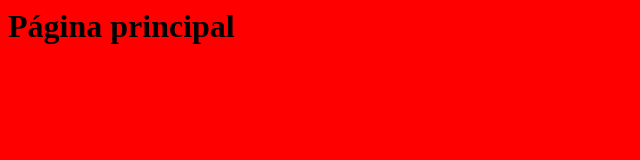
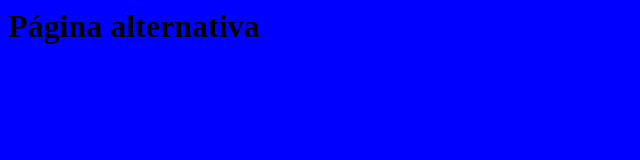
Before and after one commit to DavidNull/PresentacionSC1david, a plain HTML site: page index.html in a window 1280 px wide. Shown: the whole page, without its empty margins (0-640 px from the left). Drawn offline with Linux system fonts and the light colour scheme.

Commit message:
Cambios realizados en pagina alternativa

```diff
--- a/index.html
+++ b/index.html
@@ -1,5 +1,5 @@
 <html>
-<body style="background-color: red;">
-  <h1>Página principal</h1>
+<body style="background-color: blue;">
+  <h1>Página alternativa</h1>
 </body>
 </html>
```
